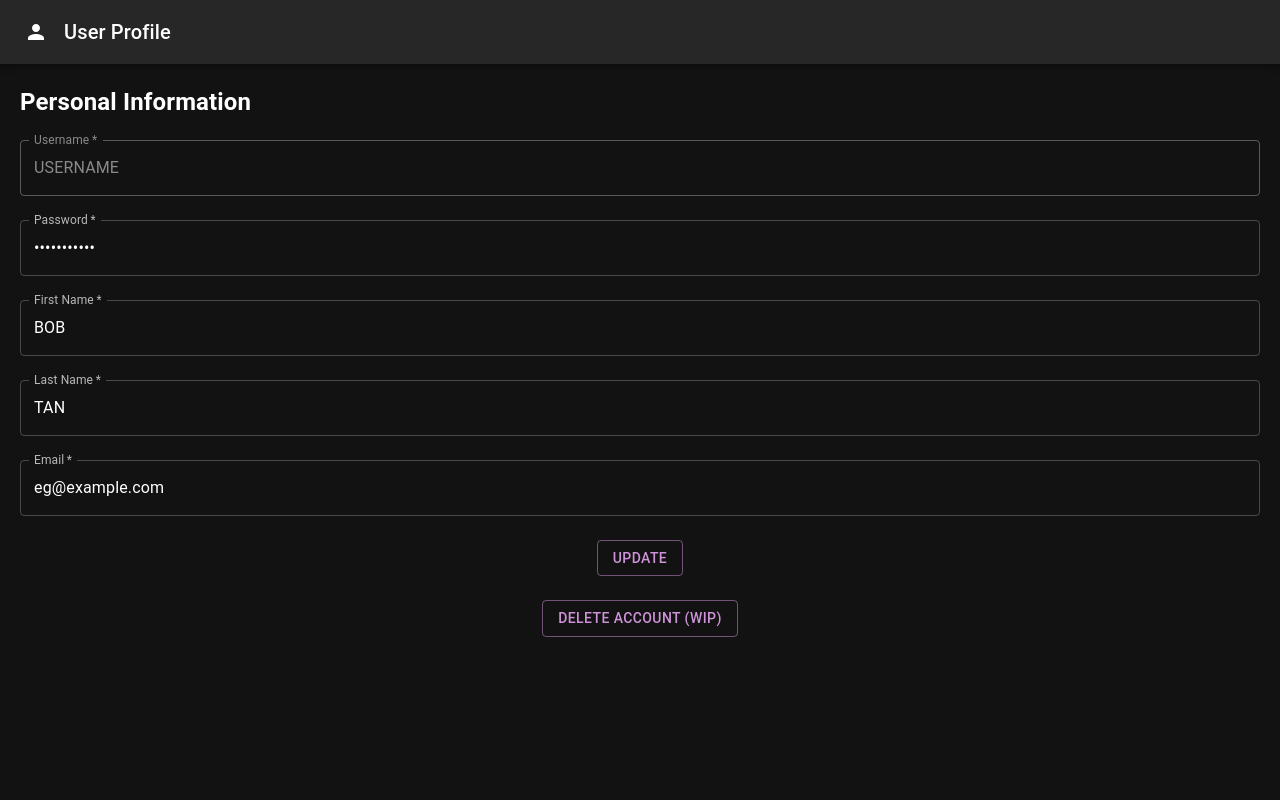
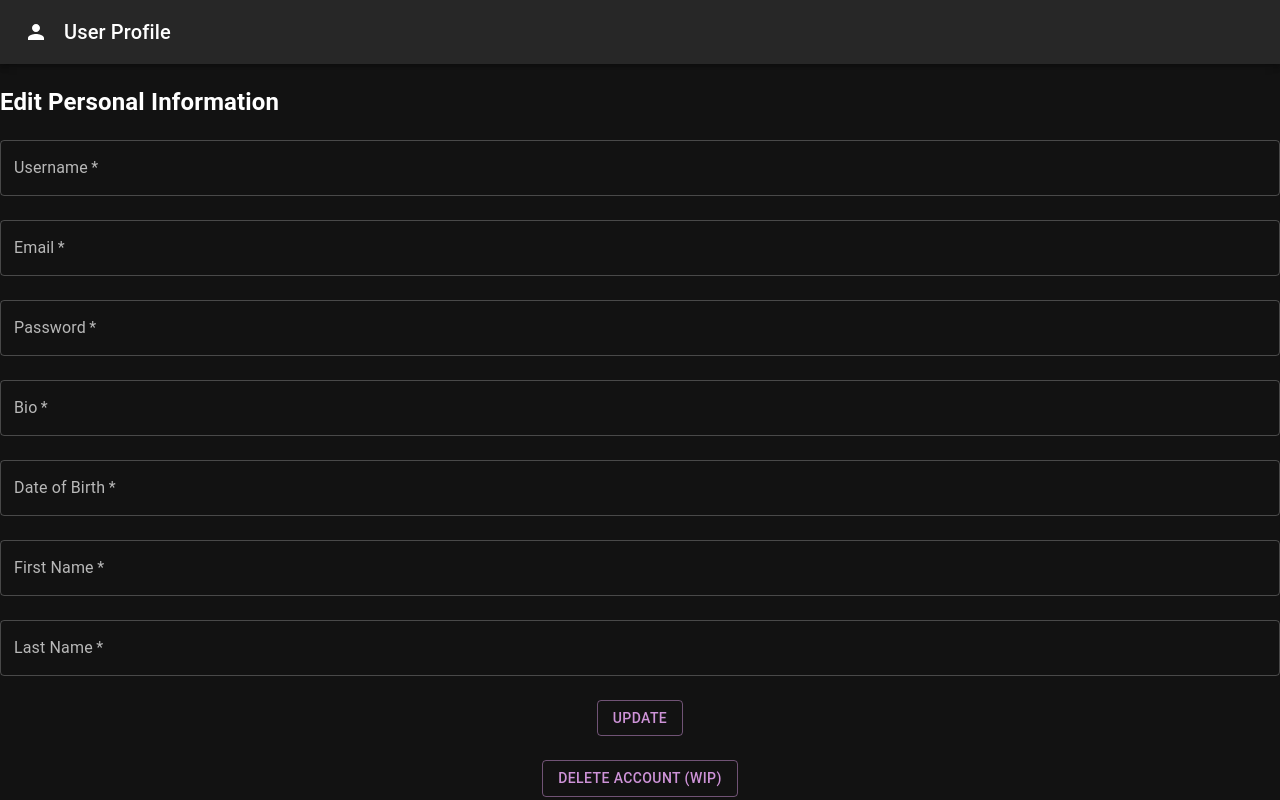
Before and after one commit to PeanutButters93/ay2324s1-course-assessment-g53, a React (Create React App) app in the folder frontend/: page /profile in a window 1280 px wide. Built offline with nearby package versions, Linux system fonts and the light colour scheme; the HTML template or start-up script is replaced by a standard one.

Commit message:
UserProfile : Added Missing Attributes

```diff
--- a/frontend/src/pages/UserProfile.js
+++ b/frontend/src/pages/UserProfile.js
@@ -10,11 +10,11 @@ import Typography from '@mui/material/Typography';
 import { createTheme, ThemeProvider } from '@mui/material/styles';
 import { TextField } from "@mui/material";
 
-const DEFAULT_USERNAME = "USERNAME"
-const DEFAULT_PASSWORD = "PASSWORDa1!"
-const DEFAULT_FIRSTNAME = "BOB"
-const DEFAULT_LASTNAME = "TAN"
-const DEFAULT_EMAIL = "eg@example.com"
+const DEFAULT_USERNAME = ""
+const DEFAULT_PASSWORD = ""
+const DEFAULT_FIRSTNAME = ""
+const DEFAULT_LASTNAME = ""
+const DEFAULT_EMAIL = ""
 
 // TODO remove, this demo shouldn't need to reset the theme.
 const defaultTheme = createTheme({
@@ -25,21 +25,21 @@ const defaultTheme = createTheme({
 
 export default function UserProfile() {
   const [username, setUsername] = useState(DEFAULT_USERNAME);
+  const [email, setEmail] = useState(DEFAULT_EMAIL);
   const [password, setPassword] = useState(DEFAULT_PASSWORD);
+  const [bio, setBio] = useState("");
+  const [date_of_birth, setDate_of_birth] = useState("");
   const [firstName, setFirstName] = useState(DEFAULT_FIRSTNAME);
   const [lastName, setLastName] = useState(DEFAULT_LASTNAME);
-  const [email, setEmail] = useState(DEFAULT_EMAIL);
 
 
-  const [fullName, setFullName] = useState(firstName + " " + lastName);
-  const [passwordError, setPasswordError] = useState(false);
+  //const [fullName, setFullName] = useState(firstName + " " + lastName);
+  //const [passwordError, setPasswordError] = useState(false);
 
   const handleSubmit = (event) => {
     event.preventDefault()
 
-    setPasswordError(false)
 
-    setFullName(firstName + " " + lastName)
     alert("Personal information updated (wip)")
 
   }
@@ -62,13 +62,23 @@ export default function UserProfile() {
         display="flex"
         justifyContent="center"
         >
-
         <form autoComplete="off" onSubmit={handleSubmit} >
-          <h2>Personal Information</h2>
+          <h2>Edit Personal Information</h2>
           <TextField
-            disabled
             label="Username"
+            onChange={e => setUsername(e.target.value)}
             value={username}
+            required
+            variant="outlined"
+            color="secondary"
+            fullWidth
+            sx={{ mb: 3 }}
+          />
+          <TextField
+            label="Email"
+            onChange={e => setEmail(e.target.value)}
+            value={email}
+            type="email"
             required
             variant="outlined"
             color="secondary"
@@ -79,8 +89,27 @@ export default function UserProfile() {
             label="Password"
             onChange={e => setPassword(e.target.value)}
             value={password}
-            error={passwordError}
             type="password"
+            required
+            variant="outlined"
+            color="secondary"
+            fullWidth
+            sx={{ mb: 3 }}
+          />
+          <TextField
+            label="Bio"
+            onChange={e => setBio(e.target.value)}
+            value={bio}
+            required
+            variant="outlined"
+            color="secondary"
+            fullWidth
+            sx={{ mb: 3 }}
+          />
+          <TextField
+            label="Date of Birth"
+            onChange={e => setDate_of_birth(e.target.value)}
+            value={date_of_birth}
             required
             variant="outlined"
             color="secondary"
@@ -107,17 +136,6 @@ export default function UserProfile() {
             fullWidth
             sx={{ mb: 3 }}
           />
-          <TextField
-            label="Email"
-            onChange={e => setEmail(e.target.value)}
-            value={email}
-            type="email"
-            required
-            variant="outlined"
-            color="secondary"
-            fullWidth
-            sx={{ mb: 3 }}
-            />
             <Box textAlign='center'>
               <Button variant="outlined" color="secondary" type="submit" sx={{ mb: 3 }}>Update</Button>
             </Box>
```
